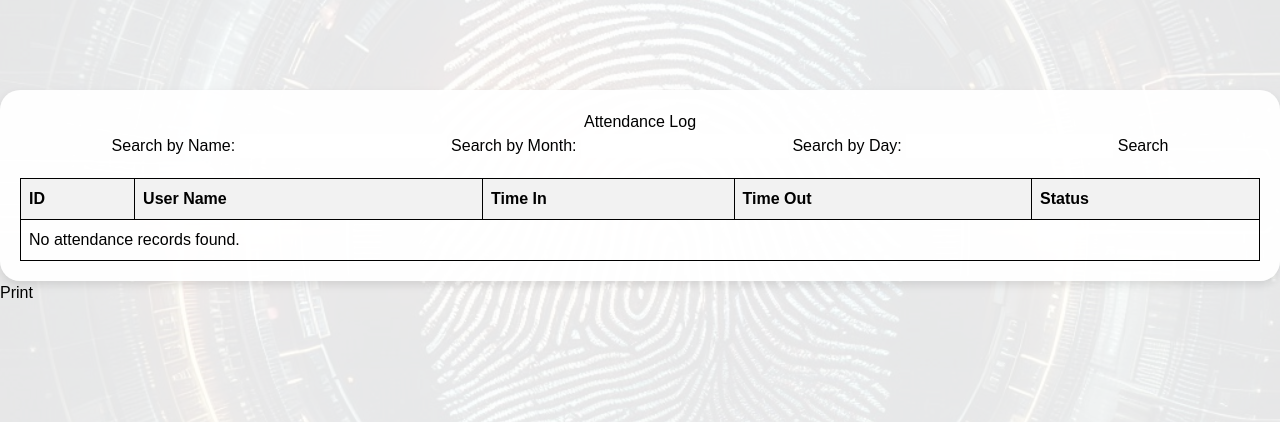
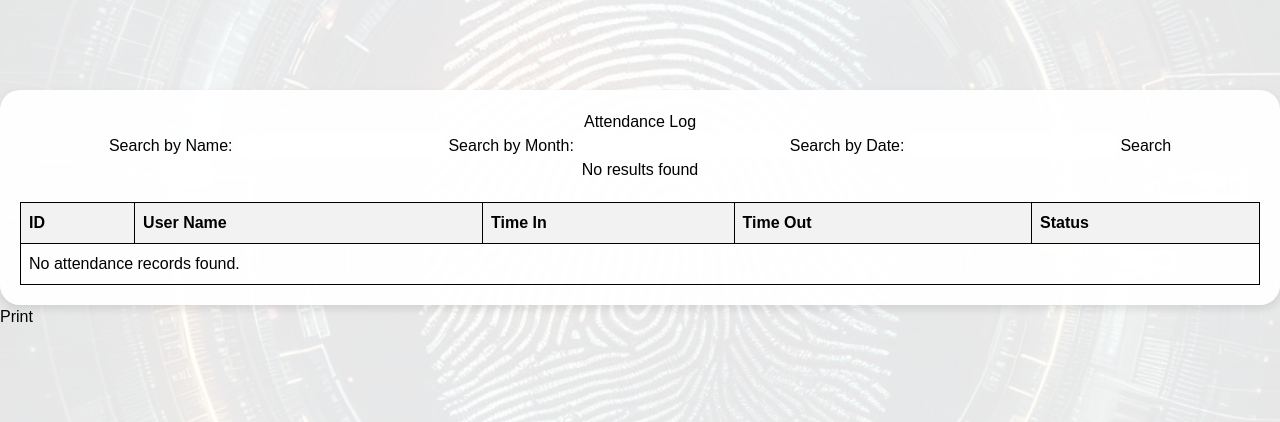
Before and after one commit to rwothani/finalFundiProject, a Flask app: page /attendance_log in a window 1280 px wide. Shown: the part 141-563 px from the top of the page. Run offline with Flask 3, Linux system fonts and the light colour scheme; the visitor is signed in with stand-in values (Sample User, id 1); style sheets or scripts are compiled from the project's sources.

Commit message:
improving the search functionality in attendance_log

```diff
--- a/app.py
+++ b/app.py
@@ -8,6 +8,8 @@ import pytz
 from flask_migrate import Migrate
 import requests
 from flask import request, jsonify, render_template, session, redirect, url_for
+from sqlalchemy import extract
+from sqlalchemy.sql import func
 
 
 app = Flask(__name__)
@@ -177,7 +179,8 @@ def attendance_log():
         return redirect(url_for('login'))
 
     # attendance_records = Attendance.query.all()
-    attendance_records = Attendance.query.join(User).all()
+    # attendance_records = Attendance.query.join(User).all()
+    query=Attendance.query.join(User)
 
     if request.method == 'POST':
         search_name = request.form.get('search_name')
@@ -185,7 +188,7 @@ def attendance_log():
         search_day = request.form.get('search_day')
 
         #joining the tables
-        query = Attendance.query.join(User)
+        #query = Attendance.query.join(User)
 
         if search_name:
             #attendance_records = Attendance.query.join(User).filter(User.name.ilike(f'%{search_name}%')).all()
@@ -195,7 +198,8 @@ def attendance_log():
             try:
                 month = int(search_month)
                 if 1 <= month <= 12:
-                    query= query.filter(Attendance.timeIn.has(month=month))
+                    #query= query.filter(Attendance.timeIn.has(month=month))
+                    query=query.filter(func.extract('month',Attendance.timeIn) == search_month)
                     # attendance_records = [record for record in attendance_records if record.timeIn and record.timeIn.month == month]
                 else:
                     flash('Invalid month. Please enter a value between 1 and 12.')
@@ -207,14 +211,18 @@ def attendance_log():
                 day = int(search_day)
                 if 1 <= day <= 31:
                     # attendance_records = [record for record in attendance_records if record.timeIn and record.timeIn.day == day]
-                    query = query.filter(Attendance.timeIn.has(day=day))
+                    #query = query.filter(Attendance.timeIn.has(day=day))
+                    query=query.filter(func.extract('day',Attendance.timeIn)== search_day)
                 else:
                     flash('Invalid day. Please enter a value between 1 and 31.')
             except ValueError:
                 flash('Invalid day. Please enter a numeric value.')
 
-        if not attendance_records:
-            flash('No results found')
+
+    attendance_records=query.all()
+
+    if not attendance_records:
+        flash('No results found')
 
     return render_template('attendance_log.html', attendance=attendance_records)
 
--- a/templates/attendance_log.html
+++ b/templates/attendance_log.html
@@ -58,7 +58,7 @@
             <label for="search_month">Search by Month:</label>
             <input type="text" id="search_month" name="search_month">
 
-            <label for="search_day">Search by Day:</label>
+            <label for="search_day">Search by Date:</label>
             <input type="text" id="search_day" name="search_day">
 
             <button type="submit">Search</button>
```
